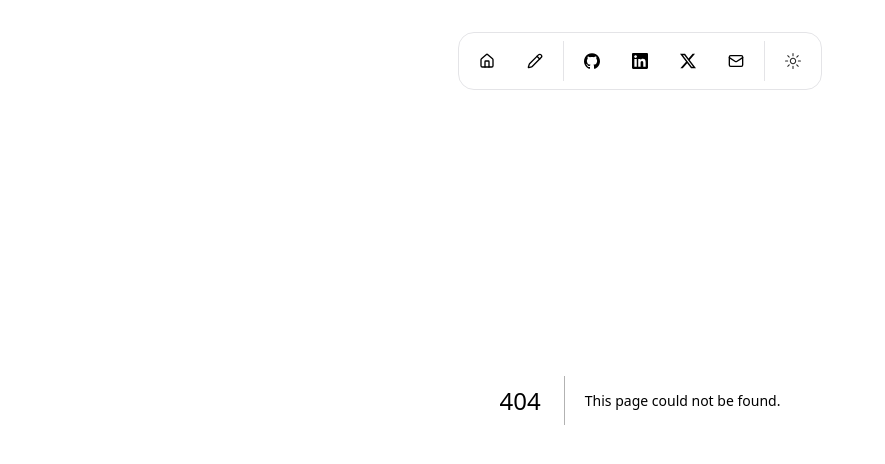
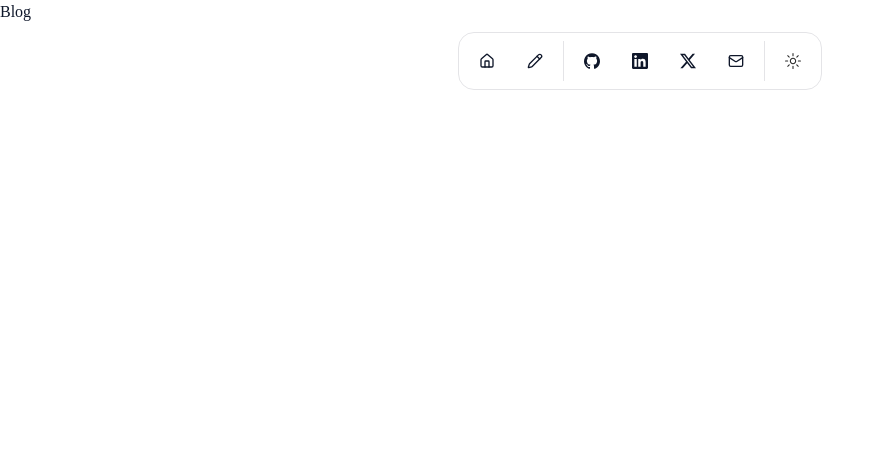
Before and after one commit to nishantb06/website-v2, a Next.js app: page /blog in a window 1280 px wide. Before the commit this address had no page. Shown: the top 464 px of the page, without its empty margins (0-885 px from the left). Built offline with nearby package versions, Linux system fonts and the light colour scheme.

Commit message:
social links and blog routing setup

```diff
--- /dev/null
+++ b/app/blog/page.tsx
@@ -0,0 +1,3 @@
+export default function Blog() {
+  return <div>Blog</div>;
+}
--- a/components/dock-demo.tsx
+++ b/components/dock-demo.tsx
@@ -64,29 +64,29 @@ const Icons = {
 
 const DATA = {
   navbar: [
-    { href: "#", icon: HomeIcon, label: "Home" },
-    { href: "#", icon: PencilIcon, label: "Blog" },
+    { href: "/", icon: HomeIcon, label: "Home" },
+    { href: "/blog", icon: PencilIcon, label: "Blog" },
   ],
   contact: {
     social: {
       GitHub: {
         name: "GitHub",
-        url: "#",
+        url: "https://github.com/nishantb06",
         icon: Icons.github,
       },
       LinkedIn: {
         name: "LinkedIn",
-        url: "#",
+        url: "https://www.linkedin.com/in/nishantbhansali/",
         icon: Icons.linkedin,
       },
       X: {
         name: "X",
-        url: "#",
+        url: "https://x.com/itsnishant14",
         icon: Icons.x,
       },
       email: {
         name: "Send Email",
-        url: "#",
+        url: "mailto:nbhansali06@gmail.com",
         icon: Icons.email,
       },
     },
```
